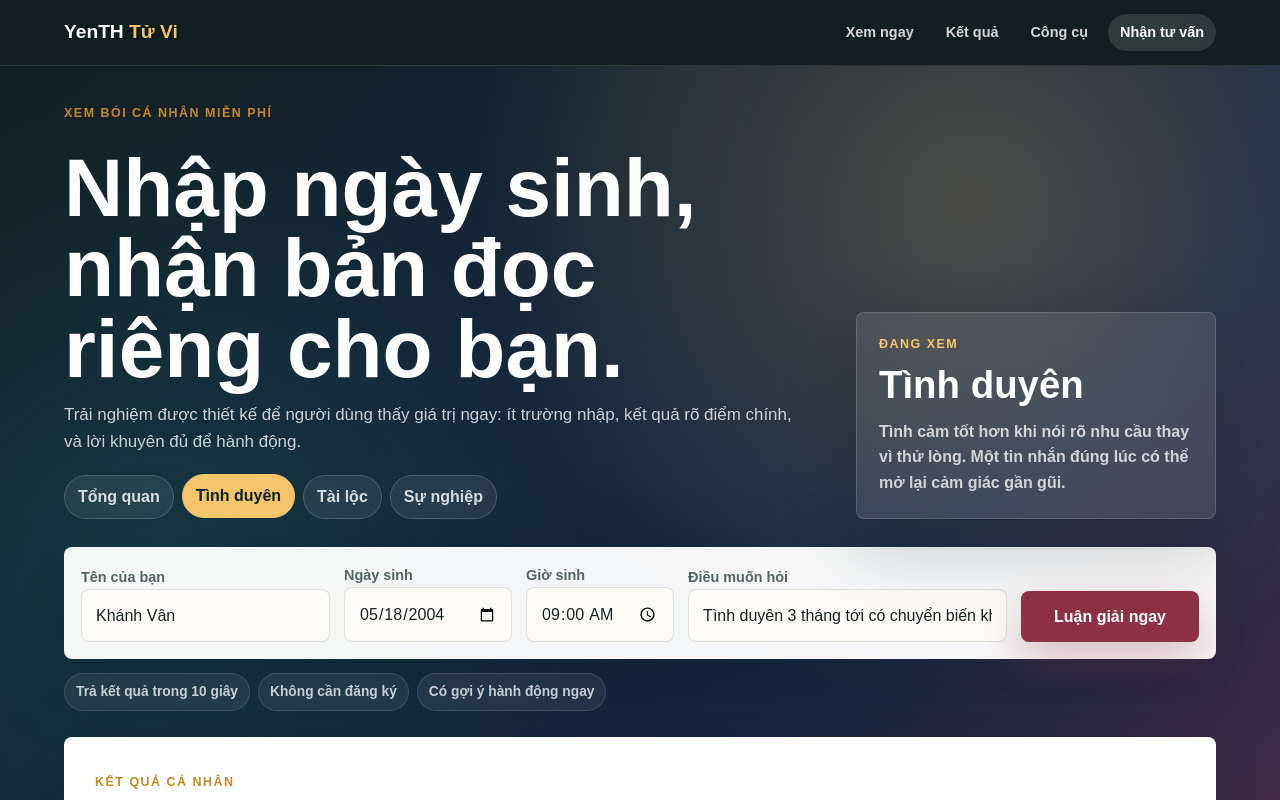
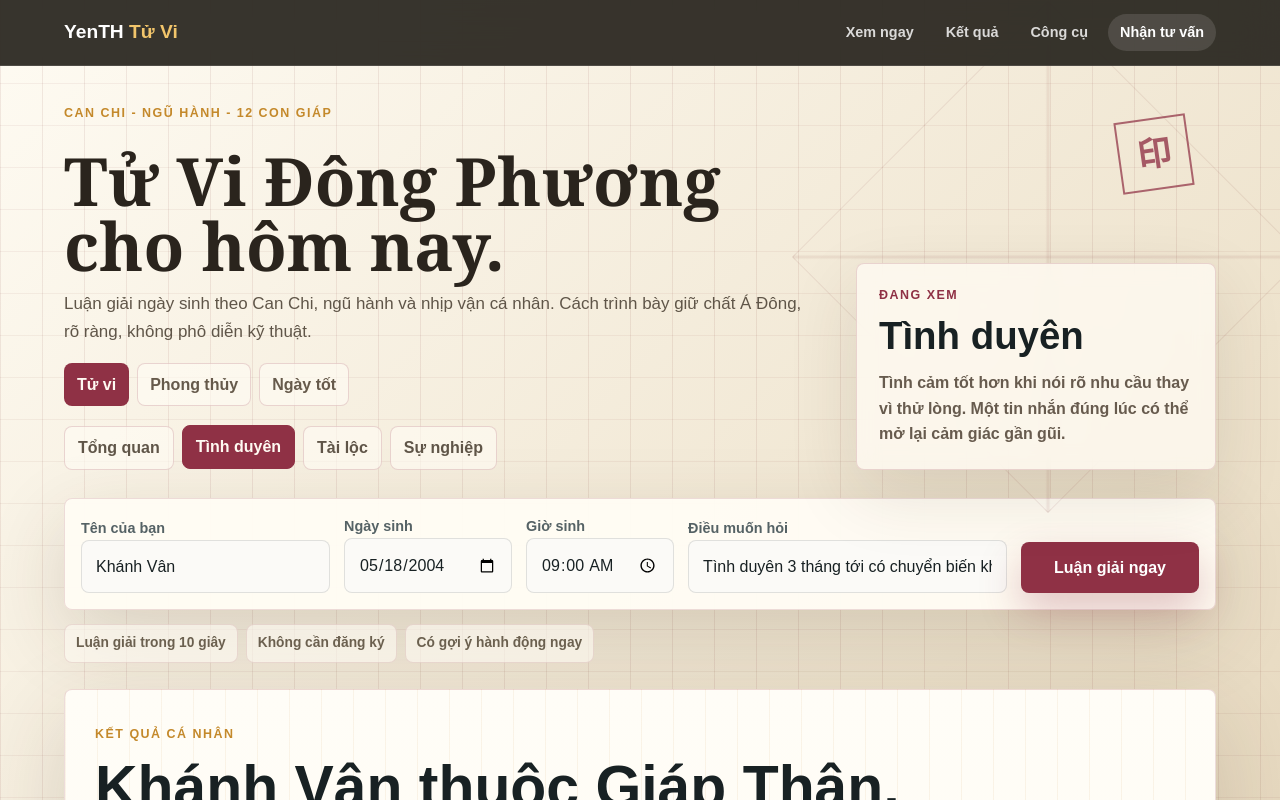
Before and after one commit to kvan185/yenth_shop, a Next.js app: page / in a window 1280 px wide. Shown: the top 800 px of the page. Built offline with nearby package versions, Linux system fonts and the light colour scheme.

Commit message:
Improve conversion pages and SEO landing content

```diff
--- a/src/app/admin/page.tsx
+++ b/src/app/admin/page.tsx
@@ -1,4 +1,5 @@
 import Link from 'next/link';
+import { primaryDomain } from '@/lib/domainConfig';
 import { monetizationItems, seoPages } from '@/lib/businessData';
 
 export const metadata = {
@@ -9,7 +10,7 @@ export default function AdminPage() {
   return (
     <main className="admin-page">
       <header className="simple-header">
-        <Link href="/">YenTH Tử Vi</Link>
+        <Link href="/">YenTH {primaryDomain.shortName}</Link>
         <nav>
           <Link href="/cong-cu">Công cụ</Link>
           <Link href="/">Trang chủ</Link>
--- a/src/app/cong-cu/page.tsx
+++ b/src/app/cong-cu/page.tsx
@@ -1,4 +1,5 @@
 import Link from 'next/link';
+import { primaryDomain } from '@/lib/domainConfig';
 import { buildTodayFortunes, pickAuspiciousDays, scoreCompatibility } from '@/lib/fortuneEngine';
 
 export const metadata = {
@@ -14,7 +15,7 @@ export default function ToolsPage() {
   return (
     <main className="tool-page">
       <header className="simple-header">
-        <Link href="/">YenTH Tử Vi</Link>
+        <Link href="/">YenTH {primaryDomain.shortName}</Link>
         <nav>
           <Link href="/admin">Admin</Link>
           <Link href="/">Trang chủ</Link>
--- a/src/app/globals.css
+++ b/src/app/globals.css
@@ -882,11 +882,15 @@ textarea:hover {
 }
 
 .fortune-app {
-  background: #f7f3ed;
+  background:
+    linear-gradient(90deg, rgba(24, 33, 35, 0.035) 1px, transparent 1px),
+    linear-gradient(0deg, rgba(24, 33, 35, 0.025) 1px, transparent 1px),
+    #f4efe5;
+  background-size: 38px 38px;
 }
 
 .fortune-nav {
-  background: rgba(18, 29, 31, 0.94);
+  background: rgba(39, 35, 29, 0.92);
 }
 
 .oracle-screen {
@@ -895,11 +899,44 @@ textarea:hover {
   overflow: hidden;
   padding: 104px clamp(18px, 5vw, 72px) 62px;
   background:
-    radial-gradient(circle at 76% 12%, rgba(242, 197, 107, 0.24), transparent 28%),
-    radial-gradient(circle at 12% 34%, rgba(17, 107, 99, 0.28), transparent 30%),
-    linear-gradient(140deg, rgba(19, 32, 34, 0.97), rgba(23, 40, 72, 0.92) 48%, rgba(143, 49, 69, 0.9)),
-    var(--night);
-  color: #fff;
+    linear-gradient(90deg, rgba(116, 37, 37, 0.09) 1px, transparent 1px),
+    linear-gradient(0deg, rgba(116, 37, 37, 0.06) 1px, transparent 1px),
+    linear-gradient(135deg, rgba(255, 252, 244, 0.96), rgba(238, 227, 205, 0.94) 54%, rgba(216, 196, 164, 0.92)),
+    #f3ead8;
+  background-size: 42px 42px, 42px 42px, auto;
+  color: var(--ink);
+}
+
+.oracle-screen::before {
+  content: "";
+  position: absolute;
+  inset: 76px clamp(16px, 4vw, 58px) auto auto;
+  width: min(360px, 48vw);
+  aspect-ratio: 1;
+  border: 1px solid rgba(116, 37, 37, 0.18);
+  opacity: 0.48;
+  background:
+    linear-gradient(45deg, transparent 49.5%, rgba(116, 37, 37, 0.2) 50%, transparent 50.5%),
+    linear-gradient(-45deg, transparent 49.5%, rgba(116, 37, 37, 0.2) 50%, transparent 50.5%);
+  transform: rotate(45deg);
+  pointer-events: none;
+}
+
+.seal-mark {
+  position: absolute;
+  right: clamp(22px, 7vw, 110px);
+  top: 118px;
+  display: grid;
+  width: 72px;
+  height: 72px;
+  place-items: center;
+  border: 2px solid rgba(143, 49, 69, 0.72);
+  color: rgba(143, 49, 69, 0.78);
+  font-family: Georgia, serif;
+  font-size: 2.1rem;
+  font-weight: 900;
+  transform: rotate(-8deg);
+  pointer-events: none;
 }
 
 .oracle-shell {
@@ -916,34 +953,60 @@ textarea:hover {
 }
 
 .oracle-intro h1 {
-  max-width: 980px;
+  max-width: 900px;
   margin-bottom: 0;
-  color: #fff;
-  font-size: clamp(2.4rem, 6.4vw, 6.2rem);
+  color: #2a241d;
+  font-family: Georgia, 'Times New Roman', serif;
+  font-size: clamp(2.4rem, 5.2vw, 5.1rem);
+  overflow-wrap: normal;
+  word-break: keep-all;
+  text-wrap: balance;
 }
 
 .oracle-intro p {
   max-width: 780px;
   margin-bottom: 0;
-  color: rgba(255, 255, 255, 0.78);
+  color: #5f5548;
   font-size: 1.06rem;
 }
 
+.domain-row {
+  display: flex;
+  flex-wrap: wrap;
+  gap: 8px;
+  margin-top: 6px;
+}
+
+.domain-row span {
+  border: 1px solid rgba(143, 49, 69, 0.18);
+  border-radius: 8px;
+  padding: 8px 12px;
+  color: #665a4b;
+  background: rgba(255, 252, 244, 0.62);
+  font-weight: 900;
+}
+
+.domain-row .active {
+  color: #fffaf2;
+  border-color: rgba(143, 49, 69, 0.7);
+  background: #8f3145;
+}
+
 .oracle-preview {
-  border: 1px solid rgba(255, 255, 255, 0.16);
+  border: 1px solid rgba(143, 49, 69, 0.18);
   border-radius: 8px;
   padding: 22px;
-  background: rgba(255, 255, 255, 0.1);
-  box-shadow: 0 24px 70px rgba(7, 12, 14, 0.24);
-  backdrop-filter: blur(18px);
+  background: rgba(255, 252, 244, 0.76);
+  box-shadow: 0 24px 70px rgba(61, 42, 26, 0.12);
+  backdrop-filter: blur(10px);
   transition: transform 180ms ease, border-color 180ms ease, background 180ms ease, box-shadow 180ms ease;
 }
 
 .oracle-preview:hover {
   transform: translateY(-3px);
-  border-color: rgba(242, 197, 107, 0.34);
-  background: rgba(255, 255, 255, 0.13);
-  box-shadow: 0 30px 86px rgba(7, 12, 14, 0.3);
+  border-color: rgba(143, 49, 69, 0.32);
+  background: rgba(255, 252, 244, 0.92);
+  box-shadow: 0 30px 86px rgba(61, 42, 26, 0.16);
 }
 
 .oracle-preview span,
@@ -952,7 +1015,7 @@ textarea:hover {
 }
 
 .oracle-preview span {
-  color: #f2c56b;
+  color: var(--wine);
   font-size: 0.78rem;
   font-weight: 900;
   letter-spacing: 0.12em;
@@ -967,7 +1030,7 @@ textarea:hover {
 
 .oracle-preview p {
   margin: 14px 0 0;
-  color: rgba(255, 255, 255, 0.76);
+  color: #675b4e;
   font-weight: 750;
 }
 
@@ -980,11 +1043,11 @@ textarea:hover {
 
 .mode-tabs button {
   min-height: 40px;
-  border: 1px solid rgba(255, 255, 255, 0.16);
-  border-radius: 999px;
+  border: 1px solid rgba(143, 49, 69, 0.18);
+  border-radius: 8px;
   padding: 8px 13px;
-  color: rgba(255, 255, 255, 0.82);
-  background: rgba(255, 255, 255, 0.08);
+  color: #5f5548;
+  background: rgba(255, 252, 244, 0.62);
   cursor: pointer;
   font-weight: 900;
   transition: background 160ms ease, color 160ms ease, border-color 160ms ease, transform 160ms ease;
@@ -992,9 +1055,9 @@ textarea:hover {
 
 .mode-tabs button.active,
 .mode-tabs button:hover {
-  color: var(--night);
-  background: #f2c56b;
-  border-color: #f2c56b;
+  color: #fffaf2;
+  background: #8f3145;
+  border-color: #8f3145;
   transform: translateY(-1px);
 }
 
@@ -1004,18 +1067,18 @@ textarea:hover {
   gap: 14px;
   align-items: end;
   margin-top: 28px;
-  border: 1px solid rgba(255, 255, 255, 0.16);
+  border: 1px solid rgba(143, 49, 69, 0.16);
   border-radius: 8px;
   padding: 16px;
-  background: rgba(255, 255, 255, 0.96);
-  box-shadow: 0 26px 80px rgba(10, 15, 18, 0.24);
+  background: rgba(255, 252, 244, 0.96);
+  box-shadow: 0 26px 80px rgba(61, 42, 26, 0.16);
   transition: border-color 180ms ease, box-shadow 180ms ease, transform 180ms ease;
 }
 
 .oracle-form:hover,
 .oracle-form:focus-within {
-  border-color: rgba(242, 197, 107, 0.42);
-  box-shadow: 0 30px 92px rgba(10, 15, 18, 0.3);
+  border-color: rgba(143, 49, 69, 0.32);
+  box-shadow: 0 30px 92px rgba(61, 42, 26, 0.2);
 }
 
 .oracle-form .field,
@@ -1050,11 +1113,11 @@ textarea:hover {
 }
 
 .micro-trust span {
-  border: 1px solid rgba(255, 255, 255, 0.12);
-  border-radius: 999px;
+  border: 1px solid rgba(143, 49, 69, 0.14);
+  border-radius: 8px;
   padding: 7px 11px;
-  color: rgba(255, 255, 255, 0.75);
-  background: rgba(255, 255, 255, 0.07);
+  color: #6b604f;
+  background: rgba(255, 252, 244, 0.6);
   font-size: 0.86rem;
   font-weight: 800;
   transition: transform 160ms ease, color 160ms ease, background 160ms ease, border-color 160ms ease;
@@ -1062,19 +1125,22 @@ textarea:hover {
 
 .micro-trust span:hover {
   transform: translateY(-1px);
-  color: #fff;
-  border-color: rgba(242, 197, 107, 0.28);
-  background: rgba(255, 255, 255, 0.12);
+  color: #2a241d;
+  border-color: rgba(143, 49, 69, 0.28);
+  background: rgba(255, 252, 244, 0.9);
 }
 
 .reading-stage {
   margin-top: 26px;
-  border: 1px solid rgba(255, 255, 255, 0.16);
+  border: 1px solid rgba(143, 49, 69, 0.16);
   border-radius: 8px;
   padding: clamp(18px, 3vw, 30px);
   color: var(--ink);
-  background: linear-gradient(180deg, #fff, #fffaf2);
-  box-shadow: 0 28px 90px rgba(10, 15, 18, 0.22);
+  background:
+    linear-gradient(90deg, rgba(196, 137, 43, 0.08) 1px, transparent 1px),
+    linear-gradient(180deg, #fffdf7, #fff8ed);
+  background-size: 32px 32px, auto;
+  box-shadow: 0 28px 90px rgba(61, 42, 26, 0.16);
 }
 
 .result-hero {
@@ -1212,7 +1278,7 @@ textarea:hover {
 }
 
 .premium-box {
-  background: linear-gradient(135deg, #116b63, #172848 56%, #a83c55);
+  background: linear-gradient(135deg, #23423d, #2a241d 56%, #8f3145);
 }
 
 .summary-pills {
--- a/src/app/layout.tsx
+++ b/src/app/layout.tsx
@@ -1,15 +1,16 @@
 import type { Metadata, Viewport } from 'next';
+import { primaryDomain } from '@/lib/domainConfig';
 import './globals.css';
 
 export const metadata: Metadata = {
   metadataBase: new URL('https://yenth.shop'),
-  applicationName: 'YenTH Tử Vi',
+  applicationName: `YenTH ${primaryDomain.shortName}`,
   title: {
-    default: 'YenTH Tử Vi - Xem tử vi cá nhân, bói tình duyên và ngày tốt',
-    template: '%s | YenTH Tử Vi',
+    default: `YenTH ${primaryDomain.shortName} - Xem tử vi cá nhân, bói tình duyên và ngày tốt`,
+    template: `%s | YenTH ${primaryDomain.shortName}`,
   },
   description:
-    'Web tử vi cá nhân hóa: xem vận trình hôm nay, bói tình duyên, chọn ngày tốt và mở khóa báo cáo chuyên sâu.',
+    'Web huyền học cá nhân hóa: xem vận trình hôm nay, bói tình duyên, chọn ngày tốt và mở khóa báo cáo chuyên sâu.',
   keywords: [
     'tử vi',
     'xem bói',
@@ -17,13 +18,13 @@ export const metadata: Metadata = {
     'bói tình yêu',
     'xem ngày tốt',
     'lá số tử vi',
-    'tử vi 2026',
+    'phong thủy',
   ],
   openGraph: {
-    title: 'YenTH Tử Vi - Xem tử vi cá nhân hóa',
+    title: `YenTH ${primaryDomain.shortName} - Xem tử vi cá nhân hóa`,
     description: 'Nhập ngày sinh để nhận bản đọc nhanh về tình duyên, tài lộc, sự nghiệp và ngày tốt.',
     url: '/',
-    siteName: 'YenTH Tử Vi',
+    siteName: `YenTH ${primaryDomain.shortName}`,
     locale: 'vi_VN',
     type: 'website',
   },
@@ -39,7 +40,7 @@ export const metadata: Metadata = {
 export const viewport: Viewport = {
   width: 'device-width',
   initialScale: 1,
-  themeColor: '#132022',
+  themeColor: '#2a241d',
 };
 
 export default function RootLayout({ children }: Readonly<{ children: React.ReactNode }>) {
--- a/src/app/page.tsx
+++ b/src/app/page.tsx
@@ -2,25 +2,19 @@
 
 import { FormEvent, useMemo, useState } from 'react';
 import Link from 'next/link';
+import { mysticDomains, primaryDomain, trustItems } from '@/lib/domainConfig';
 import { buildFortuneReading } from '@/lib/fortuneEngine';
 
-const readingModes = [
-  { id: 'overview', label: 'Tổng quan', title: 'Tổng quan', question: '3 tháng tới mình nên tập trung điều gì?' },
-  { id: 'love', label: 'Tình duyên', title: 'Tình duyên', question: 'Tình duyên 3 tháng tới có chuyển biến không?' },
-  { id: 'money', label: 'Tài lộc', title: 'Tài lộc', question: 'Tài lộc sắp tới nên mở hay nên giữ?' },
-  { id: 'career', label: 'Sự nghiệp', title: 'Sự nghiệp', question: 'Công việc sắp tới có cơ hội nào đáng chú ý?' },
-] as const;
-
-const trustItems = ['Trả kết quả trong 10 giây', 'Không cần đăng ký', 'Có gợi ý hành động ngay'];
+const readingModes = primaryDomain.modes;
 
 export default function Home() {
   const [name, setName] = useState('Khánh Vân');
   const [birthDate, setBirthDate] = useState('2004-05-18');
   const [birthHour, setBirthHour] = useState('09:00');
   const [activeMode, setActiveMode] = useState<(typeof readingModes)[number]['id']>('love');
-  const [question, setQuestion] = useState<string>(readingModes[1].question);
+  const [question, setQuestion] = useState(readingModes[1].question);
   const [contact, setContact] = useState('');
-  const [need, setNeed] = useState('Báo cáo tử vi 12 tháng');
+  const [need, setNeed] = useState(primaryDomain.offerings[0]);
   const [submitted, setSubmitted] = useState(true);
   const [showQuickSummary, setShowQuickSummary] = useState(false);
   const [leadStatus, setLeadStatus] = useState('');
@@ -75,8 +69,8 @@ export default function Home() {
   return (
     <main className="fortune-app">
       <header className="topbar fortune-nav">
-        <a className="brand" href="#xem-ngay" aria-label="YenTH Tử Vi">
-          YenTH <span>Tử Vi</span>
+        <a className="brand" href="#xem-ngay" aria-label={`YenTH ${primaryDomain.shortName}`}>
+          YenTH <span>{primaryDomain.shortName}</span>
         </a>
         <nav aria-label="Điều hướng chính">
           <a href="#xem-ngay">Xem ngay</a>
@@ -87,11 +81,17 @@ export default function Home() {
       </header>
 
       <section className="oracle-screen" id="xem-ngay">
+        <div className="seal-mark" aria-hidden="true">印</div>
         <div className="oracle-shell">
           <div className="oracle-intro">
-            <span className="section-kicker">Xem bói cá nhân miễn phí</span>
-            <h1>Nhập ngày sinh, nhận bản đọc riêng cho bạn.</h1>
-            <p>Trải nghiệm được thiết kế để người dùng thấy giá trị ngay: ít trường nhập, kết quả rõ điểm chính, và lời khuyên đủ để hành động.</p>
+            <span className="section-kicker">{primaryDomain.accent}</span>
+            <h1>{primaryDomain.name} cho hôm nay.</h1>
+            <p>{primaryDomain.description}</p>
+            <div className="domain-row" aria-label="Các lĩnh vực có thể mở rộng">
+              {mysticDomains.map((domain) => (
+                <span className={domain.id === primaryDomain.id ? 'active' : ''} key={domain.id}>{domain.navLabel}</span>
+              ))}
+            </div>
             <div className="mode-tabs" aria-label="Chọn chủ đề xem bói">
               {readingModes.map((mode) => (
                 <button className={activeMode === mode.id ? 'active' : ''} key={mode.id} type="button" onClick={() => chooseMode(mode)}>
@@ -204,7 +204,7 @@ export default function Home() {
               <div className="unlock-box premium-box">
                 <div>
                   <strong>Báo cáo chi tiết 12 tháng</strong>
-                  <span>Mở toàn bộ tháng, ngày nên hành động, checklist tình duyên, tiền bạc và prompt AI viết bản dài.</span>
+                  <span>Mở toàn bộ tháng, ngày nên hành động, checklist tình duyên, tiền bạc và phần luận giải có thể chăm sóc lại qua Zalo.</span>
                   {reportStatus ? <em>{reportStatus}</em> : null}
                 </div>
                 <button className="button dark" type="button" onClick={unlockReport}>Tạo mã 48.000đ</button>
@@ -216,15 +216,15 @@ export default function Home() {
 
       <section className="experience-band">
         <div>
-          <span className="section-kicker">Vì sao giữ chân được khách</span>
-          <h2>Xem nhanh trước, mở sâu sau.</h2>
-          <p>Khách cần thấy kết quả đúng mình trước khi để lại thông tin. Bố cục mới ưu tiên cảm giác được dẫn dắt, giảm hỏi lan man và đặt CTA đúng lúc.</p>
+          <span className="section-kicker">Nền tảng có thể mở rộng</span>
+          <h2>Một khung trải nghiệm, nhiều nhánh huyền học.</h2>
+          <p>Các lĩnh vực được khai báo bằng cấu hình riêng. Khi thêm phong thủy, lịch ngày tốt hoặc bài tarot, có thể thêm module dữ liệu và giao diện con mà không phải viết lại toàn bộ trang.</p>
         </div>
         <div className="experience-grid">
-          <article><strong>01</strong><span>Nhập ít, thấy kết quả ngay.</span></article>
-          <article><strong>02</strong><span>Tóm tắt trước để tạo niềm tin.</span></article>
-          <article><strong>03</strong><span>Nội dung chia khối để dễ quét mắt.</span></article>
-          <article><strong>04</strong><span>Mở báo cáo sau khi đã có lý do rõ ràng.</span></article>
+          <article><strong>01</strong><span>Cấu hình lĩnh vực nằm riêng trong domainConfig.</span></article>
+          <article><strong>02</strong><span>Engine luận giải tách khỏi giao diện.</span></article>
+          <article><strong>03</strong><span>Copy ít thuật ngữ, gần chất tư vấn thủ công.</span></article>
+          <article><strong>04</strong><span>CTA và lead form dùng chung cho các nhánh sau.</span></article>
         </div>
       </section>
 
@@ -237,10 +237,7 @@ export default function Home() {
         <form className="lead-form" onSubmit={submitLead}>
           <input value={contact} onChange={(event) => setContact(event.target.value)} placeholder="Số điện thoại hoặc Zalo" aria-label="Số điện thoại hoặc Zalo" />
           <select value={need} onChange={(event) => setNeed(event.target.value)} aria-label="Nhu cầu">
-            <option>Báo cáo tử vi 12 tháng</option>
-            <option>Xem tuổi hợp nhau</option>
-            <option>Chọn ngày tốt</option>
-            <option>Tư vấn phong thủy</option>
+            {primaryDomain.offerings.map((offering) => <option key={offering}>{offering}</option>)}
           </select>
           <button className="button primary" type="submit">Gửi yêu cầu</button>
           {leadStatus ? <p className="fineprint">{leadStatus}</p> : null}
--- a/src/app/seo/[slug]/page.tsx
+++ b/src/app/seo/[slug]/page.tsx
@@ -1,5 +1,6 @@
 import Link from 'next/link';
 import { notFound } from 'next/navigation';
+import { primaryDomain } from '@/lib/domainConfig';
 import { seoPages } from '@/lib/businessData';
 
 export function generateStaticParams() {
@@ -24,7 +25,7 @@ export default async function SeoLandingPage({ params }: SeoPageProps) {
   return (
     <main className="article-page">
       <header className="simple-header">
-        <Link href="/">YenTH Tử Vi</Link>
+        <Link href="/">YenTH {primaryDomain.shortName}</Link>
         <nav>
           <Link href="/cong-cu">Công cụ</Link>
           <Link href="/">Xem cá nhân</Link>
--- /dev/null
+++ b/src/lib/domainConfig.ts
@@ -0,0 +1,58 @@
+export type MysticDomain = {
+  id: string;
+  name: string;
+  shortName: string;
+  navLabel: string;
+  description: string;
+  accent: string;
+  modes: {
+    id: 'overview' | 'love' | 'money' | 'career';
+    label: string;
+    title: string;
+    question: string;
+  }[];
+  offerings: string[];
+};
+
+export const mysticDomains: MysticDomain[] = [
+  {
+    id: 'tu-vi',
+    name: 'Tử Vi Đông Phương',
+    shortName: 'Tử Vi',
+    navLabel: 'Tử vi',
+    accent: 'Can Chi - Ngũ Hành - 12 con giáp',
+    description:
+      'Luận giải ngày sinh theo Can Chi, ngũ hành và nhịp vận cá nhân. Cách trình bày giữ chất Á Đông, rõ ràng, không phô diễn kỹ thuật.',
+    modes: [
+      { id: 'overview', label: 'Tổng quan', title: 'Tổng quan', question: '3 tháng tới mình nên tập trung điều gì?' },
+      { id: 'love', label: 'Tình duyên', title: 'Tình duyên', question: 'Tình duyên 3 tháng tới có chuyển biến không?' },
+      { id: 'money', label: 'Tài lộc', title: 'Tài lộc', question: 'Tài lộc sắp tới nên mở hay nên giữ?' },
+      { id: 'career', label: 'Sự nghiệp', title: 'Sự nghiệp', question: 'Công việc sắp tới có cơ hội nào đáng chú ý?' },
+    ],
+    offerings: ['Báo cáo tử vi 12 tháng', 'Xem tuổi hợp nhau', 'Chọn ngày tốt', 'Tư vấn phong thủy'],
+  },
+  {
+    id: 'phong-thuy',
+    name: 'Phong Thủy Ứng Dụng',
+    shortName: 'Phong Thủy',
+    navLabel: 'Phong thủy',
+    accent: 'Không gian - hướng khí - màu sắc',
+    description: 'Định hướng nhà ở, cửa hàng, bàn làm việc và màu sắc theo nhu cầu thực tế.',
+    modes: [],
+    offerings: ['Tư vấn bố trí không gian', 'Chọn màu hợp mệnh', 'Xem hướng khai trương'],
+  },
+  {
+    id: 'lich-ngay-tot',
+    name: 'Lịch Ngày Tốt',
+    shortName: 'Ngày Tốt',
+    navLabel: 'Ngày tốt',
+    accent: 'Khai trương - ký kết - cưới hỏi',
+    description: 'Chọn ngày theo mục đích, ưu tiên lời khuyên dễ dùng thay vì bảng thuật ngữ dày đặc.',
+    modes: [],
+    offerings: ['Chọn ngày khai trương', 'Chọn ngày ký hợp đồng', 'Chọn ngày cưới hỏi'],
+  },
+];
+
+export const primaryDomain = mysticDomains[0];
+
+export const trustItems = ['Luận giải trong 10 giây', 'Không cần đăng ký', 'Có gợi ý hành động ngay'];
--- a/src/lib/fortuneEngine.ts
+++ b/src/lib/fortuneEngine.ts
@@ -51,6 +51,7 @@ const stems = ['Giáp', 'Ất', 'Bính', 'Đinh', 'Mậu', 'Kỷ', 'Canh', 'Tân
 const branches = ['Tý', 'Sửu', 'Dần', 'Mão', 'Thìn', 'Tỵ', 'Ngọ', 'Mùi', 'Thân', 'Dậu', 'Tuất', 'Hợi'] as const;
 const animals = ['Chuột', 'Trâu', 'Hổ', 'Mèo', 'Rồng', 'Rắn', 'Ngựa', 'Dê', 'Khỉ', 'Gà', 'Chó', 'Heo'] as const;
 const elements = ['Kim', 'Thủy', 'Mộc', 'Hỏa', 'Thổ'] as const;
+
 const colors: Record<string, string> = {
   Kim: 'trắng ngà',
   Thủy: 'xanh biển',
```
